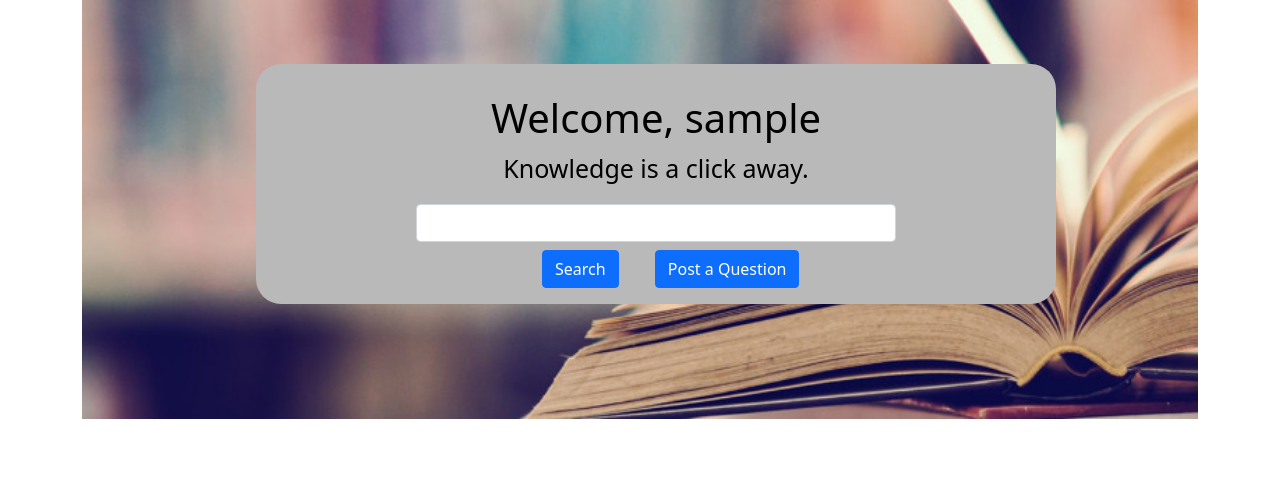
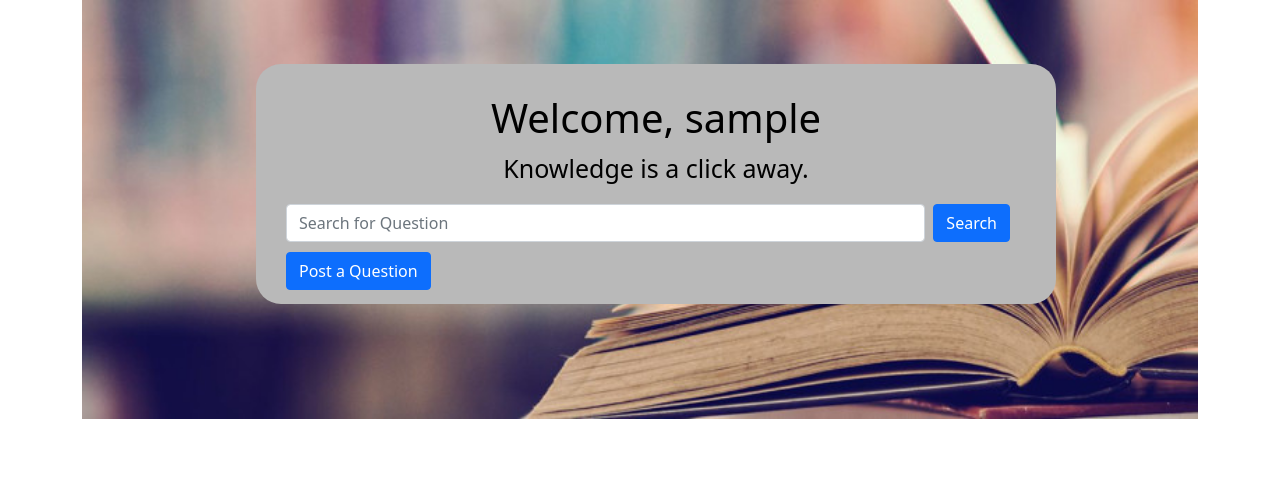
Before and after one commit to Cngo2019/ITSC_3155_Project, a Flask app: page /home in a window 1280 px wide. Shown: the part 56-545 px from the top of the page. Run offline with Flask 2, Linux system fonts and the light colour scheme; the visitor is signed in with stand-in values (Sample User, id 1).

Commit message:
implemented the searching function based on title

```diff
--- a/app.py
+++ b/app.py
@@ -414,3 +414,11 @@ def view_replies_for_specific_post(post_id):
         reply_info['reply_id'] = reply.reply_id
         my_replies.append(reply_info)
     return render_template("my_replies.html", my_replies = my_replies)
+
+@app.post('/post_search')
+def posts_by_title():
+    # This code was referenced from the SQLAlchemy flask assignment where we had to implement a function to search for movies -Can
+    movie_title = request.form.get('title')
+    title = f'%{movie_title}%'
+    all_posts = Post.query.filter(Post.title.ilike(title)).all()
+    return render_template('view_all.html', all_posts=all_posts, user=session['user'])
--- a/templates/_loggedinlayout.html
+++ b/templates/_loggedinlayout.html
@@ -125,9 +125,9 @@
 
                 </ul>
                 <div class="search-bar">
-                    <form class="d-flex">
+                    <form class="d-flex" method="post" action="/post_search">
                         <input class="form-control me-2" type="search" placeholder="Search for Question"
-                            aria-label="Search">
+                            aria-label="Search" id="title" name = 'title'>
                         <button class="btn btn-primary me-3" type="submit">Search</button>
                     </form>
                 </div>
--- a/templates/logged-in-home.html
+++ b/templates/logged-in-home.html
@@ -58,17 +58,23 @@
 <div class="container">
     <img src="{{url_for('static', filename='welcome-home.jpg')}}" alt="bg">
     <div class="welcome-container">
-        <form class="search">
-            <h1>Welcome, {{ user }}</h1>
-            <p>Knowledge is a click away.</p>
-            <input type="search" name="search" class="form-control" id="search" autocomplete="off">
+        <h1>Welcome, {{ user }}</h1>
+        <p>Knowledge is a click away.</p>
+
+
             <div class="btns " role="group" aria-label="Basic example">
-                <button type="button" class="btn-search btn btn-primary">Search</button>
-                <a href="/create"type="button" class="btn-post btn btn-primary">Post a Question</a>
 
+                <form class="d-flex" method="post" action="/post_search">
+                    <input class="form-control me-2" type="search" placeholder="Search for Question"
+                        aria-label="Search" id="title" name = 'title'>
+                    <button class="btn btn-primary me-3" type="submit">Search</button>
+                </form>
+                <a href="/create"type="button" class="btn-post btn btn-primary" style="margin-top:10px;">Post a Question</a>
               </div>
 
         </form>
+
+
     </div>
 </div>
 
```
